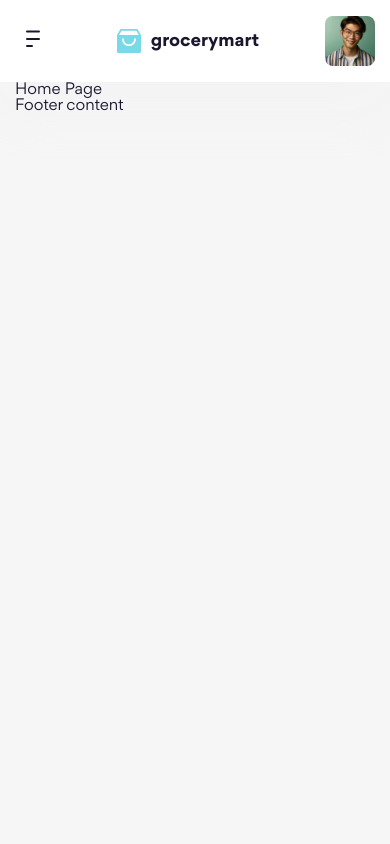
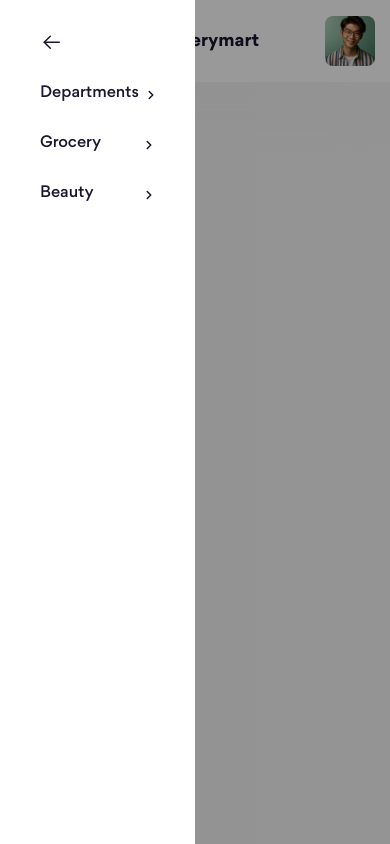
Before and after one commit to CaoNam-98/practice-project-08, a website: page index.html in a window 390 px wide. Drawn offline with Linux system fonts and the light colour scheme.

Commit message:
build navbar tablet

```diff
--- a/assets/js/scripts.js
+++ b/assets/js/scripts.js
@@ -89,7 +89,6 @@ window.addEventListener("resize", calArrowPos);
 // Tính toán lại vị trí arrow sau khi tải template
 window.addEventListener("template-loaded", calArrowPos);
 
-
 /**
  * Giữ active menu khi hover
  *
@@ -115,13 +114,19 @@ function handleActiveMenu() {
             if (!items.length) return;
 
             removeActive(menu);
-            items[0].classList.add(activeClass);
+            if (window.innerWidth > 991) items[0].classList.add(activeClass);
 
             Array.from(items).forEach((item) => {
                 item.onmouseenter = () => {
                     if (window.innerWidth <= 991) return;
                     removeActive(menu);
                     item.classList.add(activeClass);
+                };
+                item.onclick = () => {
+                    if (window.innerWidth > 991) return;
+                    removeActive(menu);
+                    item.classList.add(activeClass);
+                    item.scrollIntoView();
                 };
             });
         });
@@ -133,7 +138,6 @@ function handleActiveMenu() {
         dropdown.onmouseleave = () => init();
     });
 }
-
 
 /**
  * JS toggle
@@ -163,3 +167,20 @@ function initJsToggle() {
         };
     });
 }
+
+// Xử lý đóng mở ^ menu trên tablet
+// Thêm class vào và khi nhân vào sẽ thêm class navbar__item--active vào navbar--item
+window.addEventListener("template-loaded", () => {
+    const links = $$(".js-dropdown-list > li > a");
+
+    links.forEach((link) => {
+        link.onclick = () => {
+            if (window.innerWidth > 991) return;
+            console.log('link: ', link);
+            // closest lấy đến thẻ li cha và thêm/xoá class navbar__item--active
+            const item = link.closest("li");
+            console.log('item: ', item);
+            item.classList.toggle("navbar__item--active");
+        };
+    });
+});
--- a/scss/components/_dropdown.scss
+++ b/scss/components/_dropdown.scss
@@ -8,6 +8,11 @@
   width: min(1240px, 100%);
   display: none;
 
+  @include abstracts.breakpoint(lg) {
+    position: initial;
+    padding-top: 0;
+  }
+
   &__inner {
     // Do inner là thẻ cha của top-menu nên tại top-menu có thể dùng lại được
     // --inner-max-height: min(582px, 100vh - 158px);
@@ -15,7 +20,7 @@
     position: relative;
     // Để giải quyết vấn đề khi height của màn hình nhỏ hơn 582px thì hiển thị cuộn dọc => để bỏ hiển thị cuộn dọc thì xử lý bằng hàm min()
     // height: 582px;
-    // Để không hiển thị dropdown có phần trắng thừa nếu nhở hơn height thì dùng max-height
+    // Để không hiển thị dropdown có phần trắng thừa nếu nhỏ hơn height thì dùng max-height
     padding: 30px;
     border-radius: 20px;
     background: var(--dropdown-bg-color);
@@ -32,6 +37,18 @@
       // Thay đổi mũi tên cho dark
       filter: var(--dropdown-arrow-color);
     }
+
+    @include abstracts.breakpoint(lg) {
+      padding: 0 40px;
+      border-radius: none;
+      background: transparent;
+      box-shadow: none;
+
+      &::before {
+        // Để bỏ before và after thì content là none;
+        content: none;
+      }
+    }
   }
 }
 
@@ -46,6 +63,12 @@
     border-right: 1px solid var(--top-menu-border-color);
     // Lưu ý: không thể dùng overflow auto cho height là dạng % mà phải dùng px
     overflow-y: auto;
+
+    @include abstracts.breakpoint(lg) {
+      width: 100%;
+      height: auto;
+      border-right: none;
+    }
   }
 }
 
@@ -58,6 +81,10 @@
     margin-top: var(--inner-padding);
   }
 
+  @include abstracts.breakpoint(lg) {
+    margin-top: 10px;
+  }
+
   &__icon {
     position: relative;
     // Khi text bên phải dài sẽ làm hình bị méo nên thêm vào
@@ -67,6 +94,10 @@
 
     @include abstracts.breakpoint(xl) {
       display: none;
+    }
+
+    @include abstracts.breakpoint(lg) {
+      display: block;
     }
   }
 
@@ -96,10 +127,18 @@
     font-size: 1.6rem;
     font-weight: 500;
     line-height: 1.5; /* 150% */
+
+    @include abstracts.breakpoint(lg) {
+      margin-bottom: 26px;
+    }
   }
 
   &__list {
     margin-top: 19px;
+
+    @include abstracts.breakpoint(lg) {
+      margin-top: 0;
+    }
   }
 
   &__item {
@@ -138,6 +177,12 @@
   // Mình không cần giới hạn height => vì cách top: 0 và bottom: 0 là cũng là cách set height rồi
   overflow-y: auto;
 
+  @include abstracts.breakpoint(lg) {
+    position: initial;
+    grid-template-columns: 1fr;
+    padding-left: 0;
+  }
+
   &--not-main {
     position: initial;
     display: grid;
@@ -145,5 +190,11 @@
     grid-template-columns: repeat(4, 1fr);
     height: var(--max-inner-height);
     padding-left: 0;
+
+    @include abstracts.breakpoint(lg) {
+      grid-template-columns: 1fr;
+      // Để bỏ thanh cuộn con trong sub-menu thì dùng
+      height: auto;
+    }
   }
 }
--- a/scss/layout/_header.scss
+++ b/scss/layout/_header.scss
@@ -96,6 +96,9 @@
     @include abstracts.breakpoint(lg) {
       flex-direction: column;
       align-items: flex-start;
+      // Show scroll navbar trên lg
+      overflow-y: auto;
+      height: calc(100% - 26px);
     }
   }
 
@@ -108,10 +111,16 @@
     }
 
     @include abstracts.breakpoint(lg) {
+      width: 100%;
+
+      // Do trên tablet không ăn hiệu ứng hover nên khi click chuột vào là ăn thuộc tính hover => bỏ thuộc tính hover trên desktop
       &:hover .dropdown {
-        display: none;
+       display: none;
       }
-      width: 100%;
+
+      &--active .dropdown {
+        display: block !important;
+      }
     }
   }
 
@@ -134,6 +143,16 @@ justify-content: space-between;
 
   &__arrow {
     margin-top: 3px;
+
+    @include abstracts.breakpoint(lg) {
+      rotate: -90deg;
+      transition: rotate 0.3s;
+    }
+  }
+
+  // Khi nhấn vào thì ^ sẽ quay xuống dưới
+  &__item--active &__arrow {
+    rotate : 0deg;
   }
 }
 
--- a/templates/header.html
+++ b/templates/header.html
@@ -13,7 +13,7 @@
         </a>
 
         <!-- Navbar -->
-        <nav id="navbar" class="navbar hide">
+        <nav id="navbar" class="navbar show">
             <!-- Back button -->
             <button class="navbar__close-btn js-toggle" toggle-target="#navbar">
                 <img src="./assets/icons/arrow-left.svg" alt="">
@@ -31,12 +31,12 @@
                                 <div class="top-menu__main">
                                     <!-- Menu column -->
                                     <div class="menu-column">
-                                        <div class="menu-column__icon">
+                                        <div class="menu-column__icon d-lg-none">
                                             <img src="../assets/img/category/cate-1.1.svg" alt="" class="menu-column__icon-1">
                                             <img src="../assets/img/category/cate-1.2.svg" alt="" class="menu-column__icon-2">
                                         </div>
                                         <div class="menu-column__content">
-                                            <h2 class="menu-column__heading">All Departments</h2>
+                                            <h2 class="menu-column__heading d-lg-none">All Departments</h2>
                                             <ul class="menu-column__list js-menu-list">
                                                 <li class="menu-column__item">
                                                     <a href="#!" class="menu-column__link">Savings & Featured Shops</a>
```
Also changed, not shown: assets/css/main.css, 1 other file.
